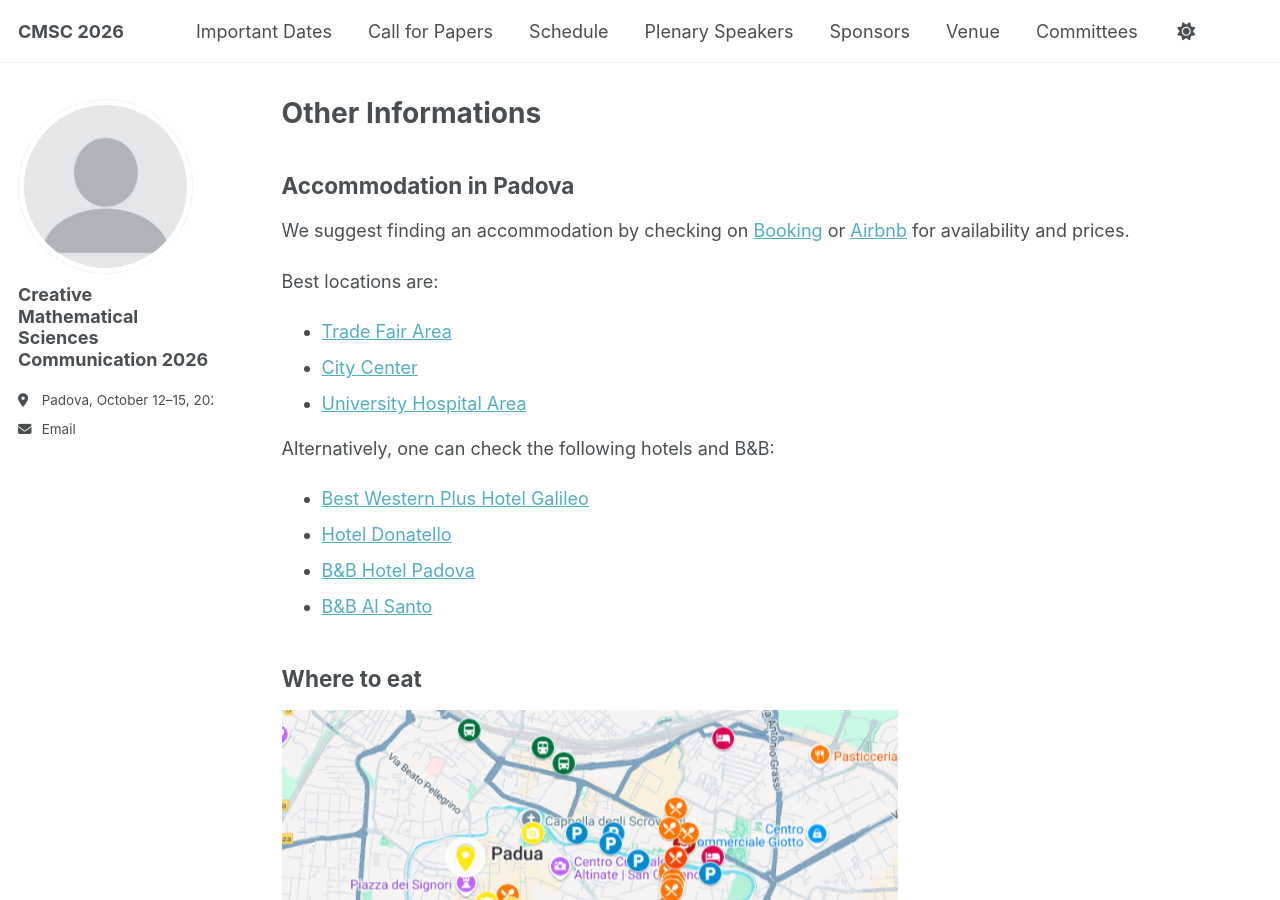
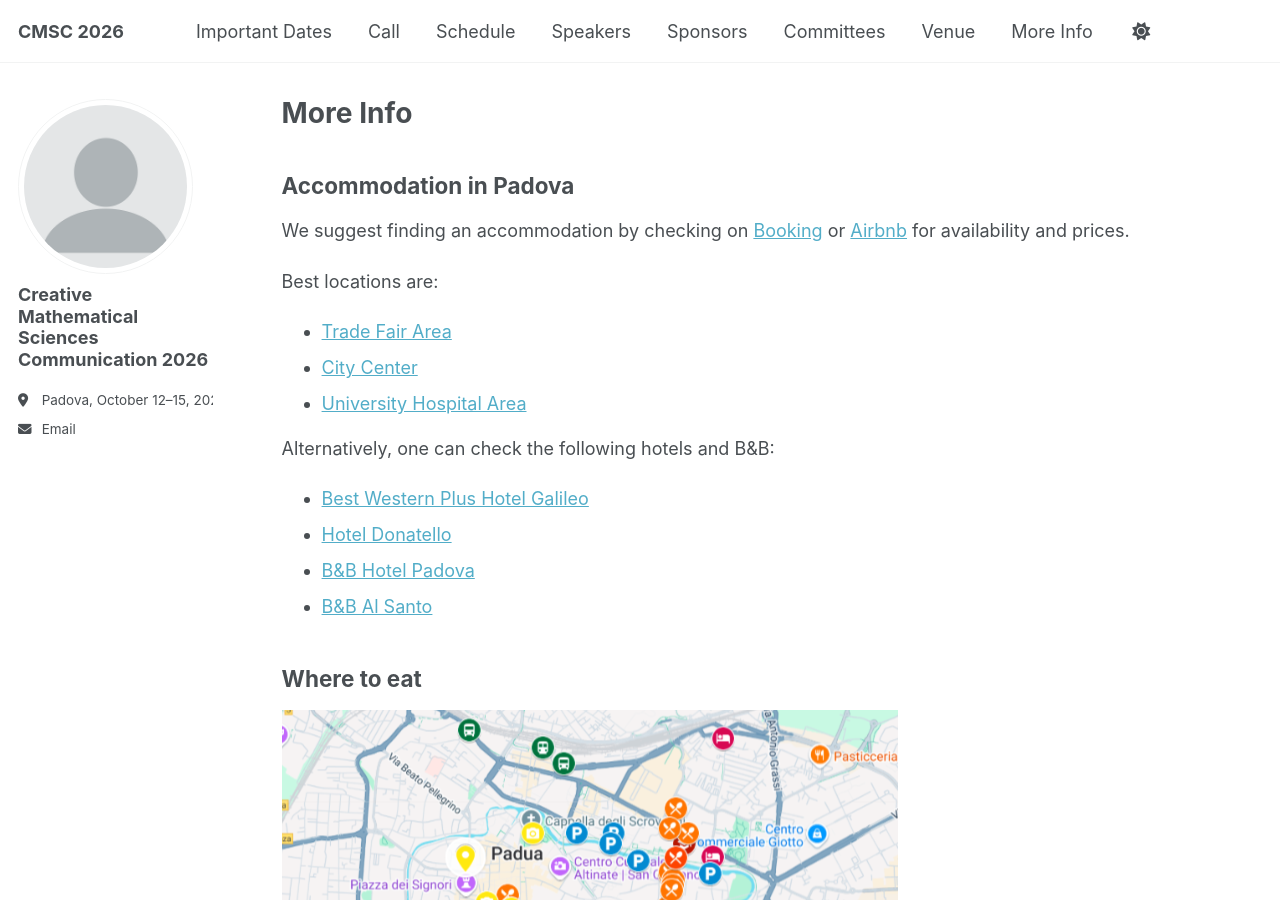
Before and after one commit to CMSC2026/cmsc2026.github.io, a Jekyll site: the page built from _pages/more-info.md, in a window 1280 px wide and 900 px high. Built offline with Jekyll 4.4.1, drawn with Linux system fonts in a browser that asks for light colours; a script that is not in the unit is left out.

Commit message:
modified other info

```diff
--- a/_data/navigation.yml
+++ b/_data/navigation.yml
@@ -12,20 +12,23 @@ main:
   - title: "Important Dates"
     url: /dates/
 
-  - title: "Call for Papers"
+  - title: "Call"
     url: /call/
 
   - title: "Schedule"
     url: /schedule/
 
-  - title: "Plenary Speakers"
+  - title: "Speakers"
     url: /speakers/
 
   - title: "Sponsors"
     url: /sponsors/
 
+  - title: "Committees"
+    url: /committees/
+
   - title: "Venue"
     url: /venue/
 
-  - title: "Committees"
-    url: /committees/
+  - title: "More Info"
+    url: /more-info/
--- a/_pages/other-informations.md
+++ b/_pages/more-info.md
@@ -1,7 +1,7 @@
 ---
 layout: archive
-title: "Other Informations"
-permalink: /other-informations/
+title: "More Info"
+permalink: /more-info/
 author_profile: true
 ---
 
```
